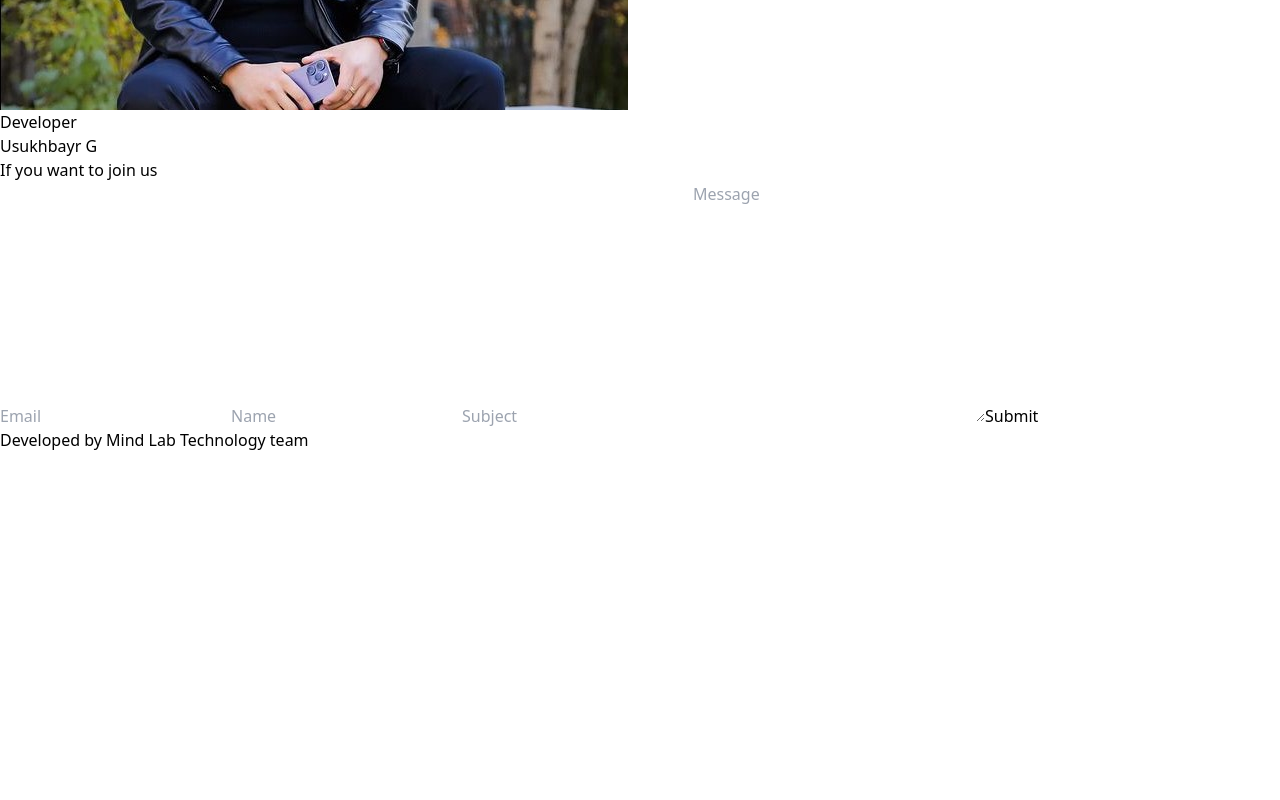
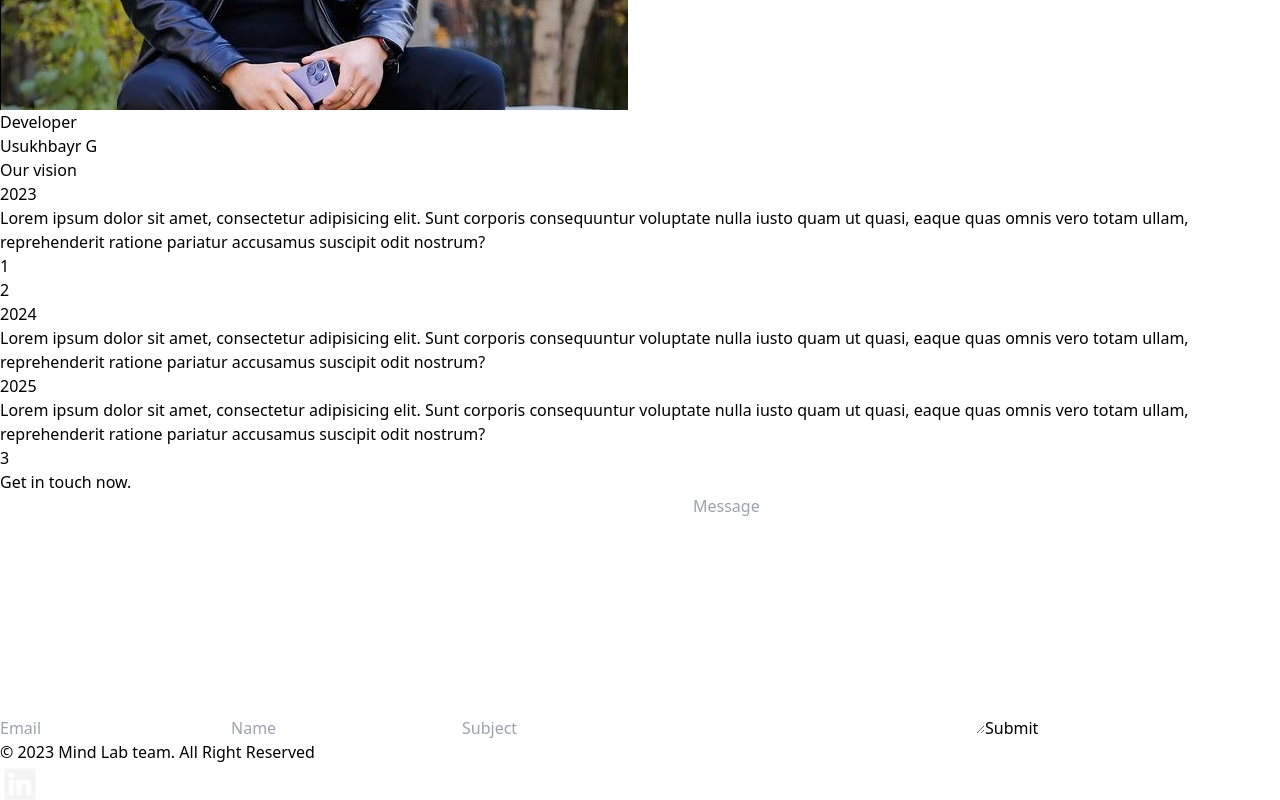
Before and after one commit to MindLabAR/Mind_Lab_web, a React (Vite) app: page / in a window 1280 px wide. Shown: the part 10350-11150 px from the top of the page. Before the commit the page ends 10802 px from the top, so only its background shows below. Built offline with nearby package versions, Linux system fonts and the light colour scheme.

Commit message:
add time line and ux ui fix

```diff
--- a/src/App.jsx
+++ b/src/App.jsx
@@ -1,28 +1,27 @@
 // import React from "react";
 import Main from "./components/Main";
-import Navbar from "./components/Navbar"
+import Navbar from "./components/Navbar";
 import About from "./components/About";
 import About2 from "./components/About2";
 import Footer from "./components/Footer";
 import Contact from "./components/Contact";
 import Team from "./components/Team";
 import Uxui from "./components/Uxui";
-
-
+import TimeLine from "./components/Timeline";
 function App() {
   return (
     <>
-    <Navbar/>
-    <Main/>
-    <About/>
-    <Uxui/>
-    <About2/>
-    <Team/>
-
-    <Contact/>
-    <Footer/>
+      <Navbar />
+      <Main />
+      <About />
+      <Uxui />
+      <About2 />
+      <Team />
+      <TimeLine />
+      <Contact />
+      <Footer />
     </>
-  )
+  );
 }
 
-export default App
+export default App;
--- a/src/components/About.jsx
+++ b/src/components/About.jsx
@@ -1,9 +1,9 @@
 const About = () => {
   return (
-    <div className=" bg-[#FCFCFC]" id="learnMore">
+    <div id="learnMore">
       <div className="max-w-[1366px] m-auto" id="about">
         <div>
-          <h2 className=" text-3xl text-center  text-[#0099CC]">
+          <h2 className=" text-3xl text-center font-semibold text-[#0099CC]">
             What is Augmented Reality technology ?
           </h2>
         </div>
--- a/src/components/About2.jsx
+++ b/src/components/About2.jsx
@@ -1,9 +1,9 @@
 const About2 = () => {
   return (
-    <div className="bg-[#FCFCFC] p-5" id="learnMore">
+    <div className="p-10" id="learnMore">
       <div className=" max-w-[1366px] m-auto " id="about">
         <div>
-          <h2 className=" text-3xl text-center  text-[#0099CC]">
+          <h2 className=" text-3xl text-center font-semibold text-[#0099CC]">
             Why was Mind Lab created ?
           </h2>
         </div>
--- a/src/components/Contact.jsx
+++ b/src/components/Contact.jsx
@@ -1,33 +1,33 @@
 const Contact = () => {
   return (
-    <div className="bg-[#FCFCFC]">
+    <div className="">
       <div className="max-w-[1366px] m-auto h-auto p-10  " id="contact">
-        <h1 className="text-2xl  text-center text-[#33363B] p-4">
-          If you want to join us
+        <h1 className="text-2xl  text-center text-[#33363B] p-4 font-semibold">
+          Get in touch now.
         </h1>
         <form className="max-w-[700px] m-auto">
           <input
-            className="border rounded-md shadow-lg p-3 w-full my-2"
+            className="border rounded-md border-[#006699]  shadow-lg p-3 w-full my-2"
             type="text"
             placeholder="Email"
           />
           <input
-            className="border rounded-md shadow-lg p-3 w-full my-2"
+            className="border rounded-md border-[#006699]  shadow-lg p-3 w-full my-2"
             type="text"
             placeholder="Name"
           />
           <input
-            className="border rounded-md shadow-lg p-3 w-full my-2"
+            className="border rounded-md border-[#006699] shadow-lg p-3 w-full my-2"
             type="text"
             placeholder="Subject"
           />
           <textarea
-            className="border rounded-md shadow-lg p-3 w-full"
+            className="border rounded-md border-[#006699] shadow-lg p-3 w-full"
             cols="30"
             rows="10"
             placeholder="Message"
           ></textarea>
-          <button className="border rounded-md shadow-lg p-3 w-full mt-3   text-black bg-[#0099CC] ease-in duration-200  hover:bg-[#003366] hover:text-white">
+          <button className="border rounded-md shadow-lg p-3 w-full mt-3 text-white bg-[#006699] ease-in duration-200 ">
             Submit
           </button>
         </form>
--- a/src/components/Footer.jsx
+++ b/src/components/Footer.jsx
@@ -1,12 +1,23 @@
+import {
+  AiFillLinkedin,
+  AiFillInstagram,
+  AiFillFacebook,
+} from "react-icons/ai";
+import "../style/custom.css";
+
 const Footer = () => {
   return (
-    <div className="bg-[#33363B]">
-      <div className="max-w-[1366px]  m-auto p-10">
-        <div className="flex justify-center text-center ">
+    <div className="bg-[#006699] text-[#ffffff] font-semibold ">
+      <div className="max-w-[1366px]  m-auto py-16">
+        <div className="flex flex-col justify-between md:flex-row ">
           <div>
-            <p className="text-[#ffffff]">
-              Developed by Mind Lab Technology team
-            </p>
+            <p className=" ">© 2023 Mind Lab team. All Right Reserved</p>
+          </div>
+
+          <div className="flex gap-6">
+            <AiFillLinkedin className="font-color cursor-pointer" size={40} />
+            <AiFillInstagram className="font-color cursor-pointer" size={40} />
+            <AiFillFacebook className="font-color cursor-pointer" size={40} />
           </div>
         </div>
       </div>
--- a/src/components/Main.jsx
+++ b/src/components/Main.jsx
@@ -6,7 +6,7 @@ const Hero = () => {
     >
       <div className="max-w-[1366px]  m-auto flex  items-center justify-between h-screen mb-12 ">
         <div className="absolute top-0 left-0 right-0 bottom-0 " />
-        <div className=" text-xl text-[#33363B] z-[2] mt-[-10rem]">
+        <div className=" text-xl text-[#33363B] z-[2] mt-[-10rem] m-5">
           <h2 className="text-6xl  font-bold leading-normal">
             COMBINED <br /> AUGMENTED REALITY <br /> WITH SCIENCE
           </h2>
@@ -14,7 +14,7 @@ const Hero = () => {
             Mind Lab platform offers a new way of learning by combining
             education with augmented reality technology
           </p>
-          <button className="p-4  text-black bg-[#0099CC] ease-in duration-100  rounded-md  hover:bg-[#003366] hover:text-white">
+          <button className="p-4  text-white bg-[#006699] ease-in duration-100  rounded-md ">
             <a href="#">EnRoll Now</a>
           </button>
         </div>
--- /dev/null
+++ b/src/components/Timeline.jsx
@@ -0,0 +1,77 @@
+const Timeline = () => {
+  return (
+    <div>
+      <h1 className="text-3xl text-center font-semibold text-[#0099CC]">
+        Our vision
+      </h1>
+      <div className="m-10 flex justify-center items-center">
+        <div className="max-w-[1366px] mx-auto w-full grid grid-cols-9 px-2">
+          <div className="col-span-4 w-full h-full ">
+            <div className="w-full h-full bg-[#0099CC] rounded-md p-2 md:pl-4">
+              <h1 className="text-white text-xl font-medium py-2 text-center">
+                2023
+              </h1>
+              <p className="text-gray-100 sm:text-sm text-xs text-center">
+                Lorem ipsum dolor sit amet, consectetur adipisicing elit. Sunt
+                corporis consequuntur voluptate nulla iusto quam ut quasi, eaque
+                quas omnis vero totam ullam, reprehenderit ratione pariatur
+                accusamus suscipit odit nostrum?
+              </p>
+            </div>
+          </div>
+          <div className="relative col-span-1 w-full h-full flex justify-center items-center">
+            <div className="h-full w-1 bg-[#0099CC]"></div>
+            <div className="absolute w-6 h-6 rounded-full bg-[#0099CC] z-10 text-white text-center">
+              1
+            </div>
+          </div>
+          <div className="col-span-4 w-full h-full"></div>
+
+          <div className="col-span-4 w-full h-full"></div>
+          <div className="relative col-span-1 w-full h-full flex justify-center items-center">
+            <div className="h-full w-1 bg-[#0099CC]"></div>
+            <div className="absolute w-6 h-6 rounded-full bg-[#0099CC] z-10 text-white text-center">
+              2
+            </div>
+          </div>
+          <div className="col-span-4 w-full h-full ">
+            <div className="w-full h-full bg-[#0099CC] rounded-md p-2 md:pl-4">
+              <h1 className="text-white text-xl font-medium py-2 text-center">
+                2024
+              </h1>
+              <p className="text-gray-100 sm:text-sm text-xs text-center">
+                Lorem ipsum dolor sit amet, consectetur adipisicing elit. Sunt
+                corporis consequuntur voluptate nulla iusto quam ut quasi, eaque
+                quas omnis vero totam ullam, reprehenderit ratione pariatur
+                accusamus suscipit odit nostrum?
+              </p>
+            </div>
+          </div>
+
+          <div className="col-span-4 w-full h-full ">
+            <div className="w-full h-full bg-[#0099CC] rounded-md p-2 md:pl-4">
+              <h1 className="text-white text-xl font-medium py-2 text-center">
+                2025
+              </h1>
+              <p className="text-gray-100 sm:text-sm text-xs text-center">
+                Lorem ipsum dolor sit amet, consectetur adipisicing elit. Sunt
+                corporis consequuntur voluptate nulla iusto quam ut quasi, eaque
+                quas omnis vero totam ullam, reprehenderit ratione pariatur
+                accusamus suscipit odit nostrum?
+              </p>
+            </div>
+          </div>
+          <div className="relative col-span-1 w-full h-full flex justify-center items-center">
+            <div className="h-full w-1 bg-[#0099CC]"></div>
+            <div className="absolute w-6 h-6 rounded-full bg-[#0099CC] z-10 text-white text-center">
+              3
+            </div>
+          </div>
+          <div className="col-span-4 w-full h-full"></div>
+        </div>
+      </div>
+    </div>
+  );
+};
+
+export default Timeline;
--- a/src/components/Uxui.jsx
+++ b/src/components/Uxui.jsx
@@ -7,15 +7,15 @@ const About = () => {
   return (
     <div className="bg-[#0099CC] text-[#f4f4f4]">
       <div className="p-10 max-w-[1366px] m-auto " id="learnMore">
-        <h2 className=" text-3xl text-center  ">Coming Soon...</h2>
+        <h2 className=" text-3xl text-center font-semibold ">Coming Soon...</h2>
         <div className="flex flex-col justify-evenly  md:flex-row m-5">
-          <div>
+          <div className="transform duration-150 cursor-pointer ease-in hover:scale-110">
             <img src={img1} alt="" className="mx-auto h-96 w-50 p-5 " />
           </div>
-          <div>
+          <div className="transform duration-150 cursor-pointer ease-in hover:scale-110">
             <img src={img2} alt="" className="mx-auto h-96 w-50 p-5" />
           </div>
-          <div>
+          <div className="transform duration-150 cursor-pointer ease-in hover:scale-110">
             <img src={img3} alt="" className="mx-auto h-96 w-50 p-5" />
           </div>
         </div>
--- a/src/style/custom.css
+++ b/src/style/custom.css
@@ -1,3 +1,8 @@
 .blue-shadow {
-    box-shadow: 0 10px 10px -1px rgba(0, 153, 204,0.5), 0 2px 4px -1px rgba(0, 153, 204,0.2);
+  box-shadow: 0 10px 10px -1px rgba(0, 153, 204, 0.5),
+    0 2px 4px -1px rgba(0, 153, 204, 0.2);
 }
+
+.font-color {
+  color: #f4f4f4;
+}
```
Also changed, not shown: src/components/Navbar.jsx (+7 -8 lines), src/components/Team.jsx (+6 -6 lines).
